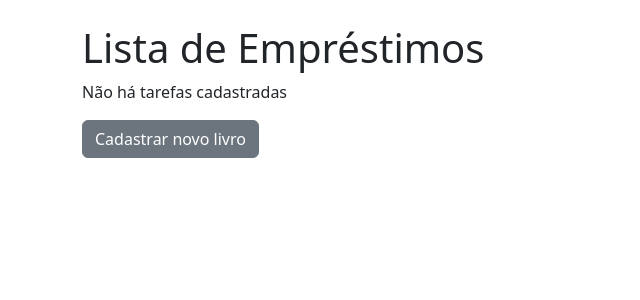
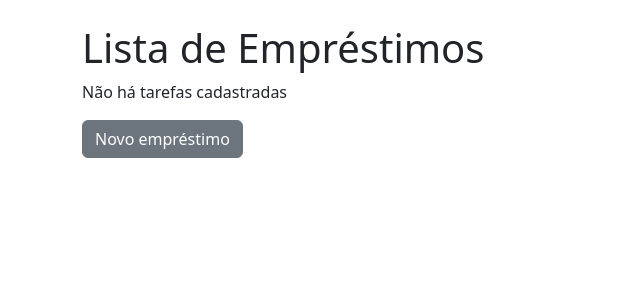
Before and after one commit to WanderleiSI/Biblioteca-TASD, a Django app: page /principal_todo in a window 1280 px wide. Shown: the part 56-356 px from the top of the page, without its empty margins (0-640 px from the left). Run offline with Django 5.2, Linux system fonts and the light colour scheme; data that the repository does not hold is empty.

Commit message:
Cadastro de emprestimo funcionando

```diff
--- a/todos/templates/todos/todo_list.html
+++ b/todos/templates/todos/todo_list.html
@@ -53,6 +53,6 @@
  <p>Não há tarefas cadastradas</p>
 {% endif %}
 
-<a href="{% url "todo_create" %}" class="btn btn-secondary">Cadastrar novo livro</a>
+<a href="{% url "todo_create" %}" class="btn btn-secondary">Novo empréstimo</a>
 
  {% endblock  %}
--- a/todos/views.py
+++ b/todos/views.py
@@ -13,7 +13,7 @@ class TodoListView(ListView):
 
 class TodoCreateView(CreateView):
     model = Todo
-    fields = ["title", "deadline"]
+    fields = ["title", "deadline","cliente","livro"]
     success_url = reverse_lazy("todo_list")
     # success_url  = reverse_lazy("todo_create")
 
```
Also changed, not shown: 1 other file.
